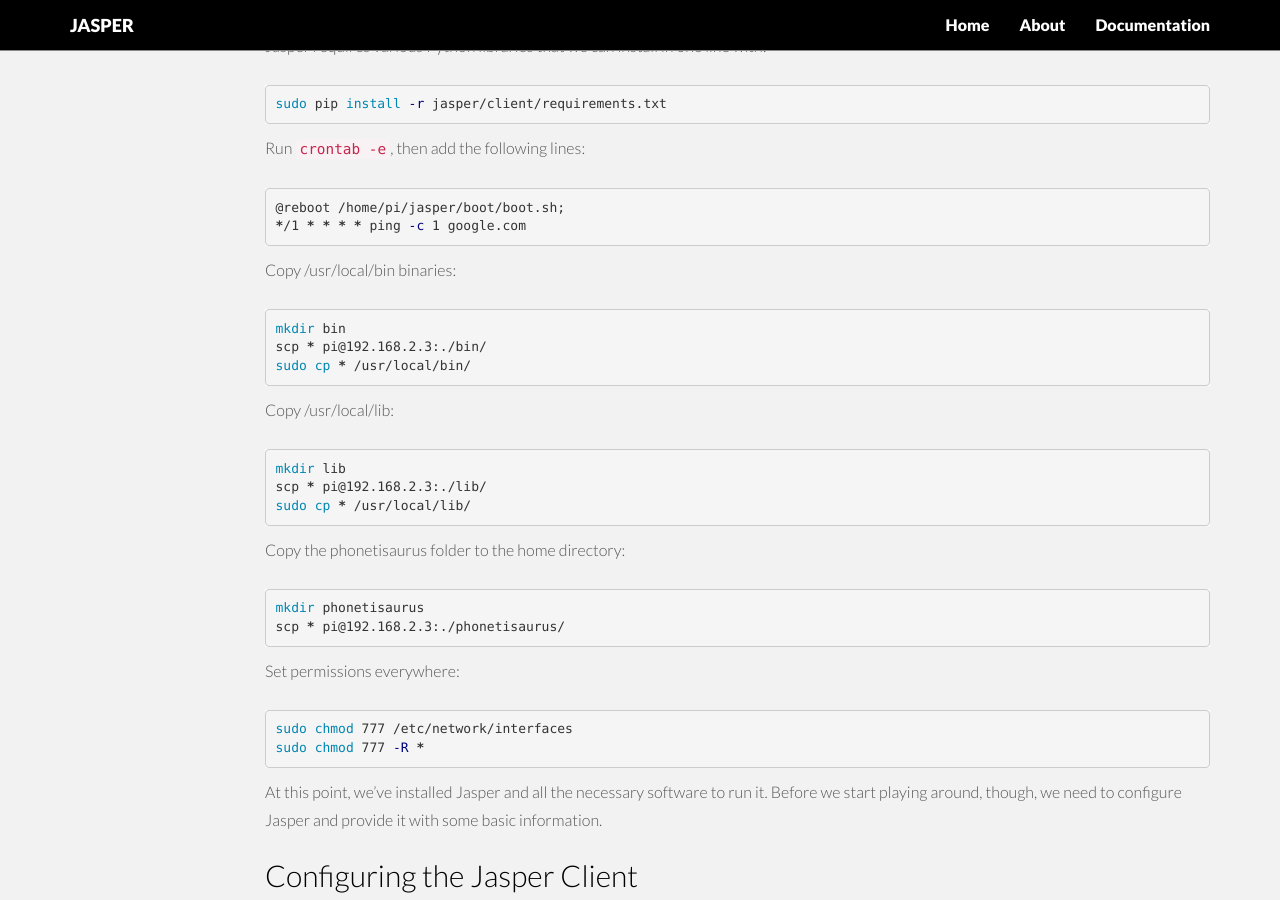
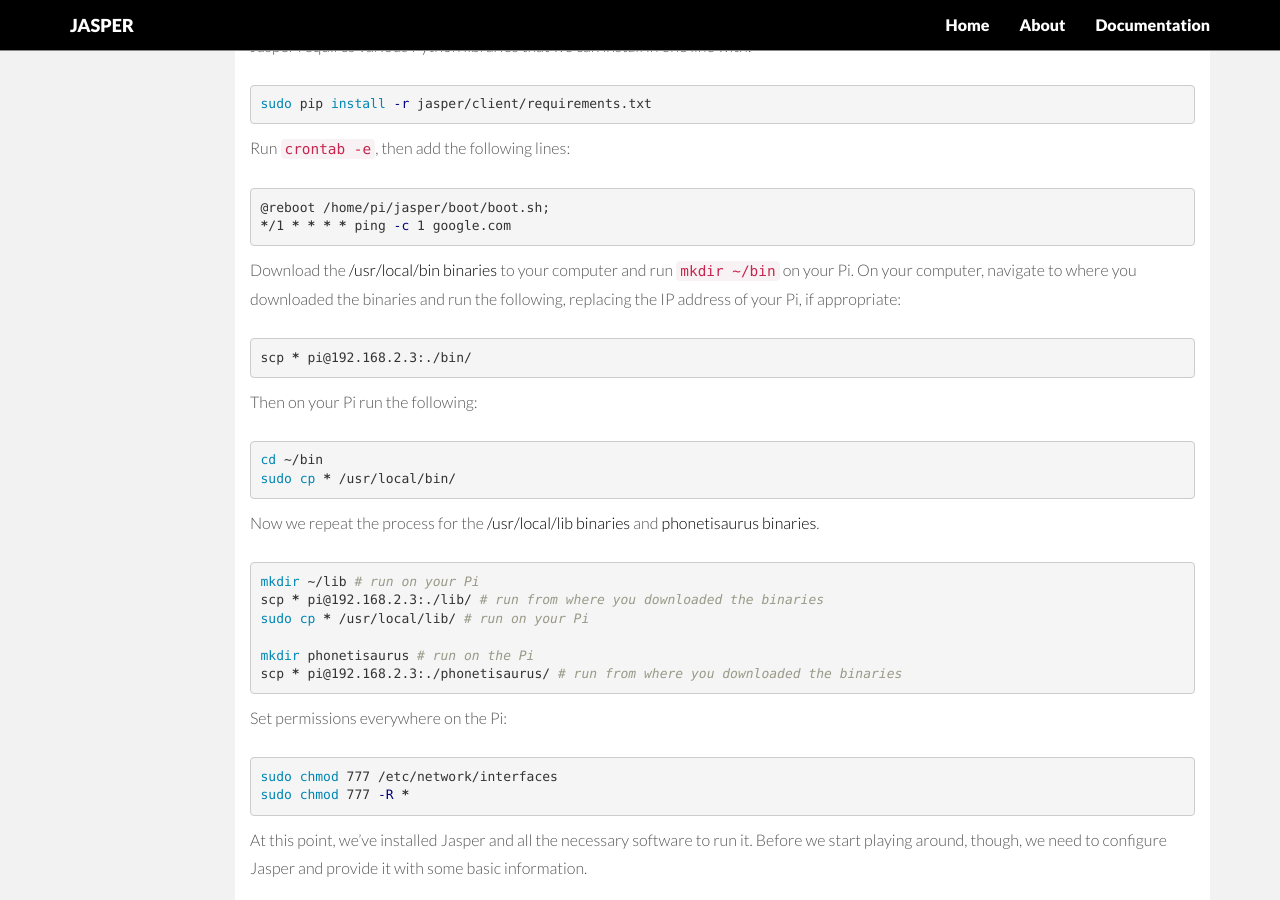
Before and after one commit to jasperproject/jasperproject.github.io, a Jekyll site: the page built from documentation/software/index.md, in a window 1280 px wide and 900 px high, scrolled down 4021 px. Built offline with Jekyll 4.4.1, drawn with Linux system fonts in a browser that asks for light colours; nearby versions of some CDN libraries; some of the changed text lies outside the part shown.

Commit message:
more docs up

```diff
--- a/_layouts/default.html
+++ b/_layouts/default.html
@@ -69,7 +69,7 @@
                   </ul>
               </nav>
           </div>
-          <div class="col-sm-10">
+          <div class="col-sm-10" style="background-color:#FFF; margin-left:-15px;">
             {{ content }}
           </div>
         </div>
--- a/documentation/software/index.md
+++ b/documentation/software/index.md
@@ -14,7 +14,7 @@
 
 <h1 class="linked" id='quick-start'><a href="#quick-start" title="Permalink to this headline">Method 1: Quick Start (Recommended)</a></h1>
 
-The quickest way to get up and running with Jasper is to download the pre-compiled disk image [available here](). After imaging your SD card, skip to the section below titled "Configuring Jasper Client". The other instructions are those who wish to understand how all of the supporting libraries are compiled on the Raspberry Pi. The instructions may be helpful for debugging.
+The quickest way to get up and running with Jasper is to download the pre-compiled disk image [available here](). After imaging your SD card, skip to the section below titled "[Configuring Jasper Client](#configure-jasper)". The other instructions are those who wish to understand how all of the supporting libraries are compiled on the Raspberry Pi. The instructions may be helpful for debugging.
 
 -
 
@@ -222,30 +222,31 @@
 */1 * * * * ping -c 1 google.com
 {% endhighlight %}
 
-Copy /usr/local/bin binaries:
+Download the [/usr/local/bin binaries]() to your computer and run `mkdir ~/bin` on your Pi. On your computer, navigate to where you downloaded the binaries and run the following, replacing the IP address of your Pi, if appropriate:
 
 {% highlight bash %}
-mkdir bin
 scp * pi@192.168.2.3:./bin/
+{% endhighlight %}
+
+Then on your Pi run the following:
+
+{% highlight bash %}
+cd ~/bin
 sudo cp * /usr/local/bin/
 {% endhighlight %}
 
-Copy /usr/local/lib:
+Now we repeat the process for the [/usr/local/lib binaries]() and [phonetisaurus binaries]().
 
 {% highlight bash %}
-mkdir lib
-scp * pi@192.168.2.3:./lib/
-sudo cp * /usr/local/lib/
+mkdir ~/lib # run on your Pi
+scp * pi@192.168.2.3:./lib/ # run from where you downloaded the binaries
+sudo cp * /usr/local/lib/ # run on your Pi
+
+mkdir phonetisaurus # run on the Pi
+scp * pi@192.168.2.3:./phonetisaurus/ # run from where you downloaded the binaries
 {% endhighlight %}
 
-Copy the phonetisaurus folder to the home directory:
-
-{% highlight bash %}
-mkdir phonetisaurus
-scp * pi@192.168.2.3:./phonetisaurus/
-{% endhighlight %}
-
-Set permissions everywhere:
+Set permissions everywhere on the Pi:
 
 {% highlight bash %}
 sudo chmod 777 /etc/network/interfaces
```
Also changed, not shown: index.html (+37 -0 lines), static/img/charlie.png (added), static/img/shubhro.png (added).
